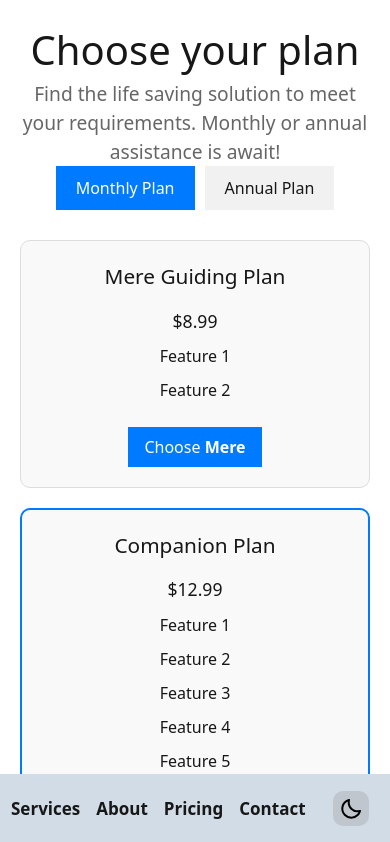
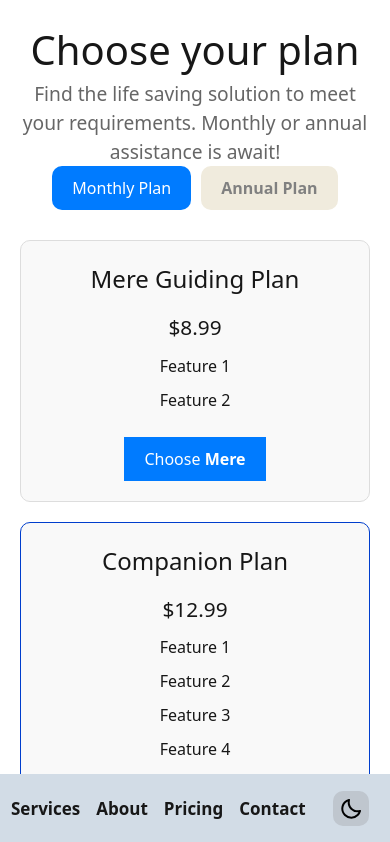
Before and after one commit to exiafuture/StarchMilk-MVP, a Next.js app: page /pricing-plans in a window 390 px wide. Shown: the top 842 px of the page. Built offline with nearby package versions, Linux system fonts and the light colour scheme.

Commit message:
toggle mode fk --ing sxxt next

```diff
--- a/app/pricing-plans/page.tsx
+++ b/app/pricing-plans/page.tsx
@@ -11,12 +11,12 @@ const Pricing = () => {
         <p>Find the life saving solution to meet your requirements. Monthly or annual assistance is await!</p>
 
         <div className="toggle-assistance">
-          <button className={view === "monthly" ? "active" : ""}
+          <button className={view === "monthly" ? "active" : "inactive"}
             onClick={() => setView("monthly")}>
             Monthly Plan
           </button>
           <button
-            className={view === "annual" ? "active" : ""}
+            className={view === "annual" ? "active" : "inactive"}
             onClick={() => setView("annual")}
           >
             Annual Plan
--- a/app/pricing-plans/pricing.css
+++ b/app/pricing-plans/pricing.css
@@ -25,6 +25,7 @@
 .toggle-assistance button {
   padding: 10px 20px;
   border: none;
+  border-radius: 10px;
   background-color: #f1f1f1;
   cursor: pointer;
   font-size: 1rem;
@@ -37,9 +38,16 @@
   color: white;
 }
 
+.toggle-assistance button.inactive {
+  background-color: #f0ebdd;
+  color: grey;
+  font-weight: bold;
+}
+
 .toggle-assistance button:hover {
   background-color: #0056b3;
   color: white;
+  font-weight: bold;
 }
 
 .cards {
@@ -89,7 +97,7 @@
 }
 
 .popular {
-  border: 2px solid #007bff;
+  border: 1px solid #003ecd;
 }
 
 .comparison-table table {
@@ -110,7 +118,7 @@
   text-align: center;
 }
 
-@media (max-width: 768px) {
+@media (max-width: 933px) {
   .pricing-header h1 {
     font-size: 2rem;
   }
@@ -127,29 +135,3 @@
     font-size: 1.3rem;
   }
 }
-
-@media (max-width: 480px) {
-  .pricing-header h1 {
-    font-size: 1.8rem;
-  }
-
-  .pricing-header p {
-    font-size: 0.9rem;
-  }
-
-  .card h2 {
-    font-size: 1.3rem;
-  }
-
-  .card .price {
-    font-size: 1.1rem;
-  }
-
-  .card button {
-    padding: 8px 16px;
-  }
-
-  .comparison-table th, .comparison-table td {
-    padding: 10px;
-  }
-}
```
